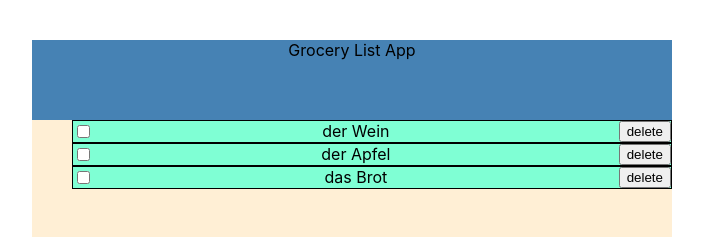
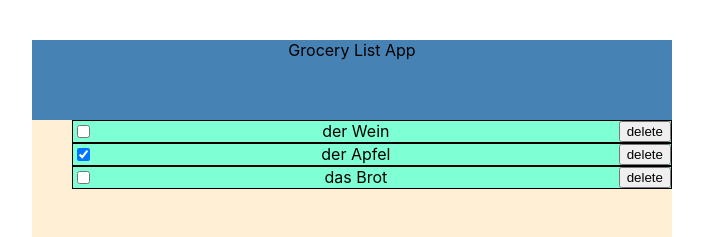
Before and after one commit to dilmurodb/react_grocery_list, a React (Create React App) app: page / in a window 1280 px wide. Shown: the top 237 px of the page, without its empty margins (288-991 px from the left). Built offline with nearby package versions, Linux system fonts and the light colour scheme.

Commit message:
feat: improve

```diff
--- a/src/App.js
+++ b/src/App.js
@@ -24,10 +24,14 @@ function App() {
     }
   ])
 
+  const handleCheck = (items) => {
+    console.log(items)
+  }
+
   return (
     <div className="App">
       <Header />
-      <Main items={items} />
+      <Main items={items} handleCheck={handleCheck} />
       <Footer />
     </div>
   );
--- a/src/components/GroceryItemLine.js
+++ b/src/components/GroceryItemLine.js
@@ -1,9 +1,9 @@
 import React from 'react'
 
-const GroceryItemLine = ({ item }) => {
+const GroceryItemLine = ({ item, handleCheck }) => {
   return (
     <div className="item-line">
-        <input type="checkbox"/>
+        <input type="checkbox" checked={item.checked} onChange={() => handleCheck()}/>
         <li>{item.item}</li>
         <button>delete</button>
     </div>
--- a/src/components/GroceryItemsList.js
+++ b/src/components/GroceryItemsList.js
@@ -2,10 +2,10 @@ import React from 'react'
 import GroceryItemLine from './GroceryItemLine'
 import '../styles/main.css'
 
-const GroceryItemsList = ({ items }) => {
+const GroceryItemsList = ({ items, handleCheck }) => {
   return (
     <ul>
-        {items.map(item => (<GroceryItemLine item={item} key={item.id} />))}
+        {items.map(item => (<GroceryItemLine item={item} key={item.id} handleCheck={handleCheck} />))}
     </ul>
   )
 }
--- a/src/components/Main.js
+++ b/src/components/Main.js
@@ -2,10 +2,10 @@ import React from 'react'
 import GroceryItemsList from './GroceryItemsList'
 import '../styles/main.css'
 
-const Main = ({ items }) => {
+const Main = ({ items, handleCheck }) => {
   return (
     <main>
-        <GroceryItemsList items={items} />
+        <GroceryItemsList items={items} handleCheck={handleCheck} />
     </main>
   )
 }
```
